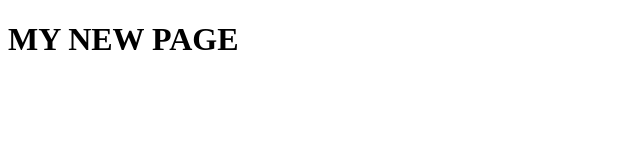
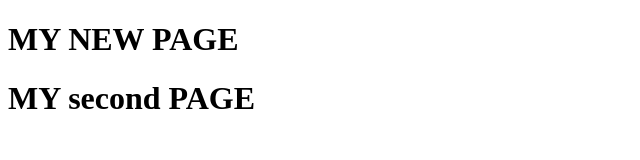
Before and after one commit to Mirza1907a/urba-, a plain HTML site: page mouaviz.html in a window 1280 px wide. Shown: the whole page, without its empty margins (0-640 px from the left). Drawn offline with Linux system fonts and the light colour scheme.

Commit message:
new work

```diff
--- a/mouaviz.html
+++ b/mouaviz.html
@@ -7,5 +7,6 @@
 </head>
 <body>
     <h1>MY NEW PAGE</h1>
+    <h1>MY second PAGE</h1>
 </body>
 </html>
```
